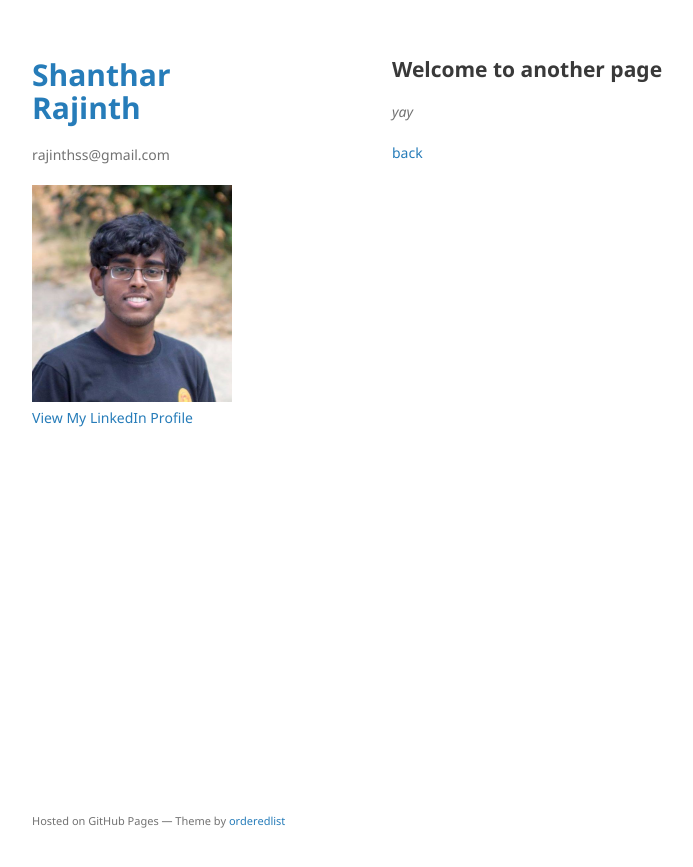
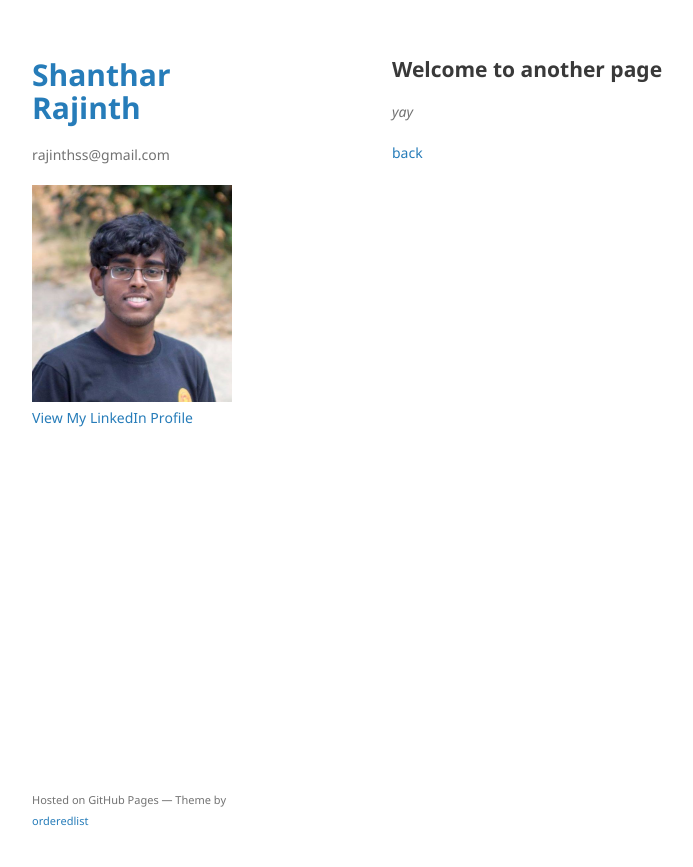
Before and after one commit to rajinthss/rajinthss.github.io, a Jekyll site: the page built from another-page.md, in a window 1280 px wide. Shown: the top 867 px of the page, without its empty margins (178-871 px from the left). Built offline with Jekyll 4.4.1, drawn with Linux system fonts in a browser that asks for light colours; our own code applies the rules of GitHub Pages for plain Markdown files.

Commit message:
Update jekyll-theme-minimal.scss

```diff
--- a/_sass/jekyll-theme-minimal.scss
+++ b/_sass/jekyll-theme-minimal.scss
@@ -204,7 +204,7 @@ hr {
 }
 
 footer {
-  width:270px;
+  width:200px;
   float:left;
   position:fixed;
   bottom:50px;
```
